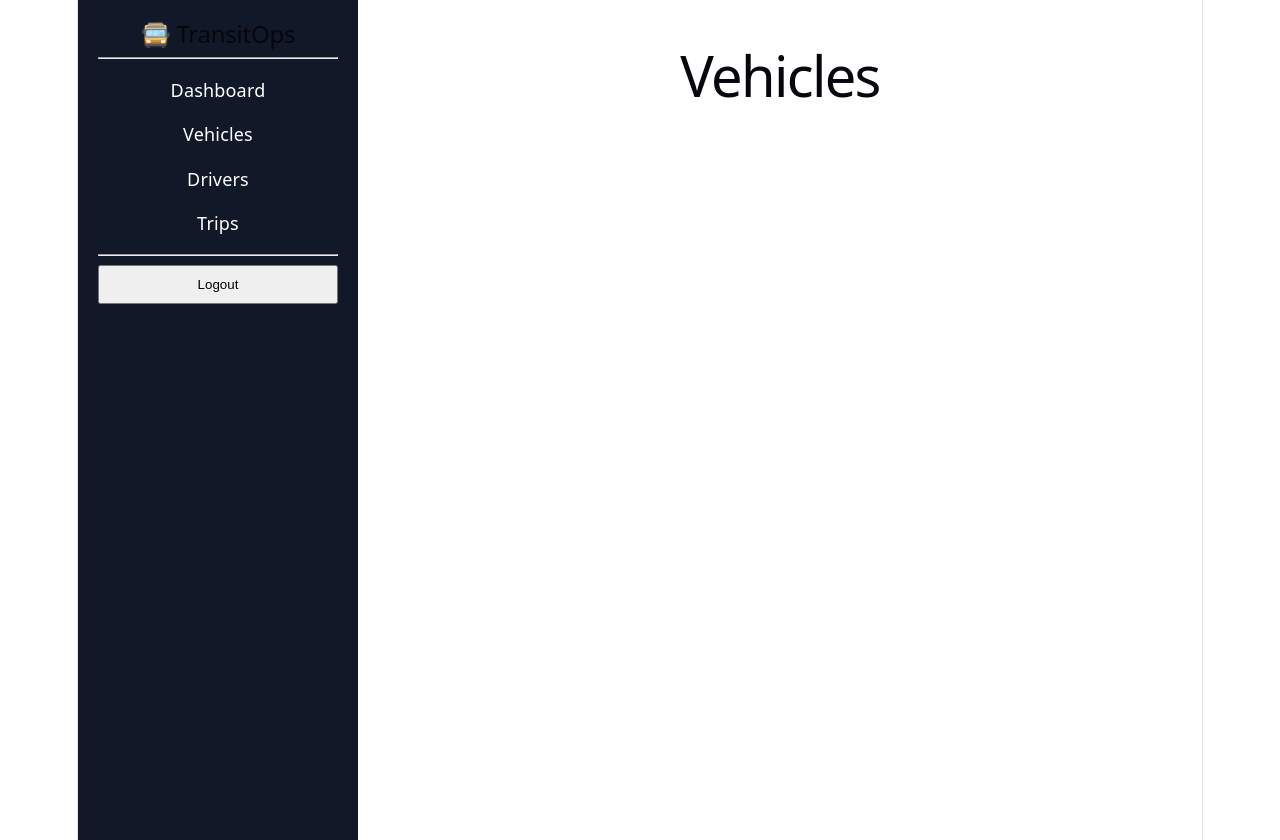
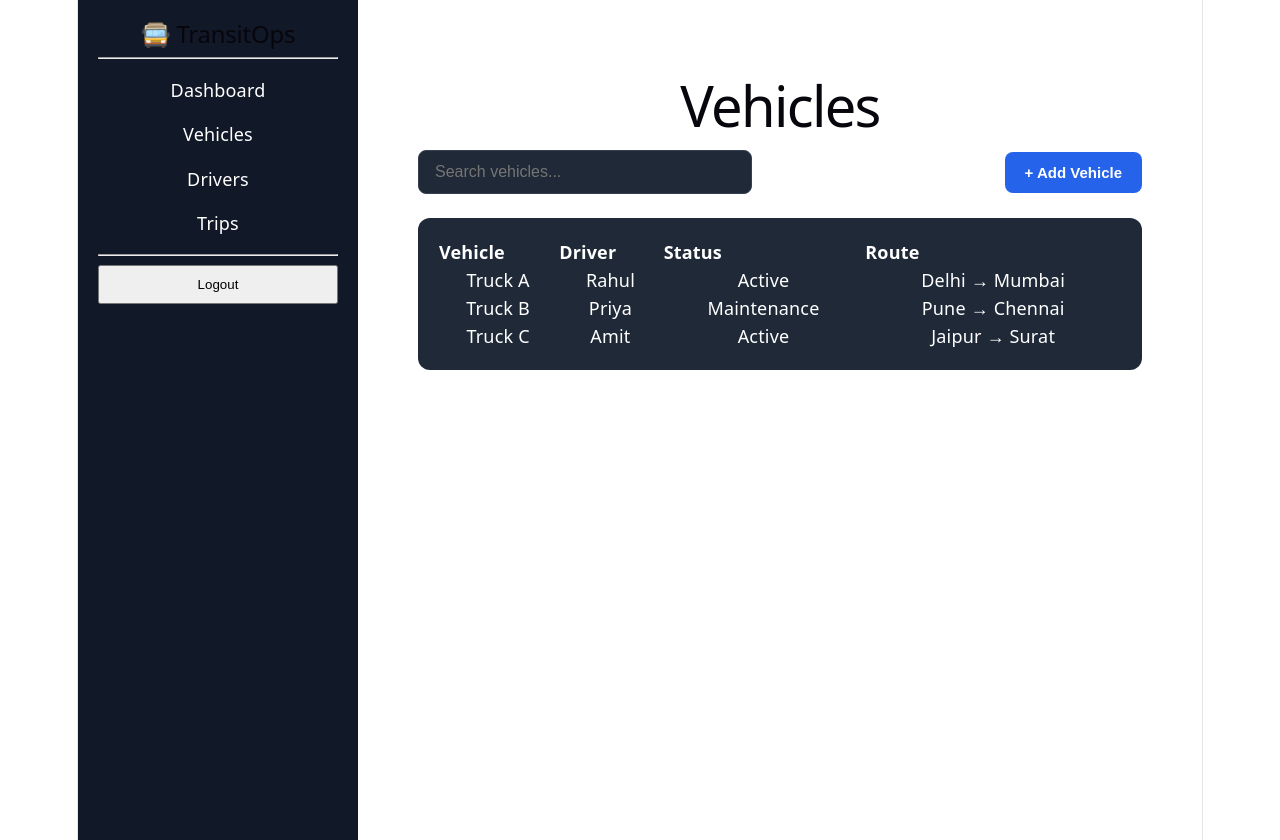
Before and after one commit to ODOO-HACKATHON-26/ODOO-Hacakthon-2026, a React app in the folder frontend/: page /vehicles in a window 1280 px wide. Built offline with nearby package versions, Linux system fonts and the light colour scheme; the HTML template or start-up script is replaced by a standard one.

Commit message:
feat: add vehicle management UI componenets

```diff
--- /dev/null
+++ b/frontend/src/components/vehicles/AddVehicleButton.jsx
@@ -0,0 +1,18 @@
+export default function AddVehicleButton() {
+  return (
+    <button
+      style={{
+        padding: "12px 20px",
+        background: "#2563eb",
+        color: "white",
+        border: "none",
+        borderRadius: "8px",
+        cursor: "pointer",
+        fontWeight: "600",
+        fontSize: "15px",
+      }}
+    >
+      + Add Vehicle
+    </button>
+  );
+}
--- /dev/null
+++ b/frontend/src/components/vehicles/VehicleSearch.jsx
@@ -0,0 +1,18 @@
+export default function VehicleSearch() {
+  return (
+    <input
+      type="text"
+      placeholder="Search vehicles..."
+      style={{
+        padding: "12px 16px",
+        borderRadius: "8px",
+        border: "1px solid #374151",
+        background: "#1f2937",
+        color: "white",
+        width: "300px",
+        fontSize: "16px",
+        outline: "none",
+      }}
+    />
+  );
+}
--- /dev/null
+++ b/frontend/src/components/vehicles/VehicleTable.jsx
@@ -0,0 +1,58 @@
+export default function VehicleTable() {
+  const vehicles = [
+    {
+      id: 1,
+      vehicle: "Truck A",
+      driver: "Rahul",
+      status: "Active",
+      route: "Delhi → Mumbai",
+    },
+    {
+      id: 2,
+      vehicle: "Truck B",
+      driver: "Priya",
+      status: "Maintenance",
+      route: "Pune → Chennai",
+    },
+    {
+      id: 3,
+      vehicle: "Truck C",
+      driver: "Amit",
+      status: "Active",
+      route: "Jaipur → Surat",
+    },
+  ];
+
+  return (
+    <div
+      style={{
+        background: "#1f2937",
+        borderRadius: "12px",
+        padding: "20px",
+        color: "white",
+      }}
+    >
+      <table style={{ width: "100%", borderCollapse: "collapse" }}>
+        <thead>
+          <tr>
+            <th align="left">Vehicle</th>
+            <th align="left">Driver</th>
+            <th align="left">Status</th>
+            <th align="left">Route</th>
+          </tr>
+        </thead>
+
+        <tbody>
+          {vehicles.map((vehicle) => (
+            <tr key={vehicle.id}>
+              <td>{vehicle.vehicle}</td>
+              <td>{vehicle.driver}</td>
+              <td>{vehicle.status}</td>
+              <td>{vehicle.route}</td>
+            </tr>
+          ))}
+        </tbody>
+      </table>
+    </div>
+  );
+}
--- a/frontend/src/pages/Vehicles.jsx
+++ b/frontend/src/pages/Vehicles.jsx
@@ -1,9 +1,36 @@
-import Layout from '../components/layout/Layout';
+import Layout from "../components/layout/Layout";
+import VehicleSearch from "../components/vehicles/VehicleSearch";
+import AddVehicleButton from "../components/vehicles/AddVehicleButton";
+import VehicleTable from "../components/vehicles/VehicleTable";
 
 export default function Vehicles() {
   return (
     <Layout>
-      <h1>Vehicles</h1>
+      <div
+        style={{
+          padding: "30px",
+          maxWidth: "1200px",
+          margin: "0 auto",
+        }}
+      >
+        <h1>Vehicles</h1>
+
+        <div
+          style={{
+            display: "flex",
+            justifyContent: "space-between",
+            alignItems: "center",
+            marginTop: "24px",
+            marginBottom: "24px",
+          }}
+        >
+          <VehicleSearch />
+
+          <AddVehicleButton />
+        </div>
+
+        <VehicleTable />
+      </div>
     </Layout>
   );
 }
```
Also changed, not shown: frontend/src/components/vehicles/VehicleRow.jsx (added).
